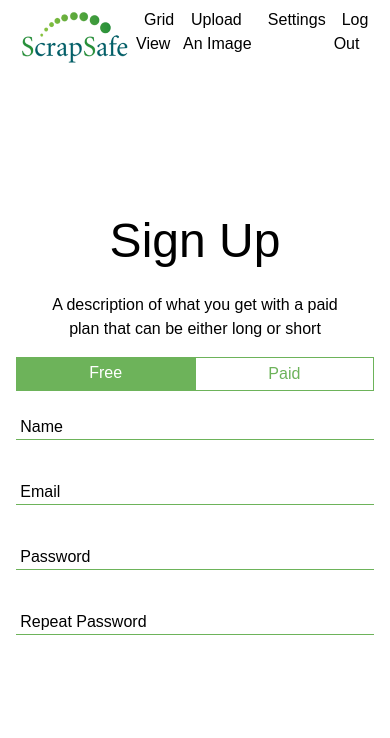
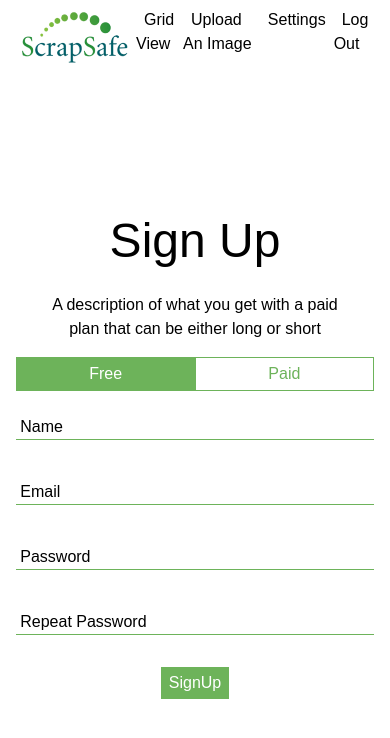
Before and after one commit to TNortnern/scrapsafe-frontend, a Next.js app: page /register in a window 390 px wide. Shown: the top 738 px of the page. Built offline with nearby package versions, Linux system fonts and the light colour scheme.

Commit message:
Responsiveness / resuable components

```diff
--- /dev/null
+++ b/components/FreePaidButton.js
@@ -0,0 +1,27 @@
+import React, { useState } from 'react';
+
+const FreePaidButton = () => {
+  const [active, setActive] = useState('free');
+  return (
+    <div className='flex mt-4 w-full'>
+      <button
+        className={`${
+          active === 'free' ? 'active' : 'inactive'
+        } w-1/2 text-center py-1`}
+        onClick={() => setActive('free')}
+      >
+        Free
+      </button>
+      <button
+        className={`${
+          active === 'paid' ? 'active' : 'inactive'
+        } w-1/2 text-center py-1`}
+        onClick={() => setActive('paid')}
+      >
+        Paid
+      </button>
+    </div>
+  );
+};
+
+export default FreePaidButton;
--- /dev/null
+++ b/components/common/Button.js
@@ -0,0 +1,27 @@
+import React from 'react';
+import PropTypes from 'prop-types';
+
+const Button = ({ children, className, variant, onClick, type }) => {
+  return (
+    <button
+      className={`${variant} ${className}  hover:opacity-75`}
+      type={type}
+      onClick={onClick}
+    >
+      {children}
+    </button>
+  );
+};
+
+Button.propTypes = {
+  variant: PropTypes.string,
+  onClick: PropTypes.func.isRequired,
+  type: PropTypes.string,
+};
+
+Button.defaultProps = {
+  variant: 'btn-green',
+  type: 'button',
+};
+
+export default Button;
--- a/components/common/Input.js
+++ b/components/common/Input.js
@@ -7,7 +7,7 @@ const Input = ({ className, onChange, placeholder, value, type }) => (
     type={type}
     onChange={onChange}
     value={value}
-    className={`border-b border-custom placeholder-black pl-1 ${className}`}
+    className={`border-b border-green-custom placeholder-black pl-1 ${className}`}
   />
 );
 
--- a/pages/index.js
+++ b/pages/index.js
@@ -2,18 +2,31 @@ import React, { useState } from 'react';
 import Layout from '../components/layout/Layout';
 import Input from '../components/common/Input';
 import Wrapper from '../components/layout/Wrapper';
+import Button from '../components/common/Button';
 
 const IndexPage = () => {
   const [upload, setUpload] = useState(null);
+
+  const onChange = (file) => {
+    // var file = this.refs.file.files[0];
+    var reader = new FileReader();
+    var url = reader.readAsDataURL(file[0]);
+
+    reader.onloadend = (e) => {
+      setUpload([e.target.result]);
+    };
+  };
+
   return (
     <Layout>
       <Wrapper>
         <h1 className='text-5xl'>Upload</h1>
 
+        <img className=' max-w-sm' src={upload && upload[0]} />
         <div>
           <label htmlFor='fileUpload'>
             <div>
-              <div className='border border-custom m-4 text-custom px-6 cursor-pointer hover:opacity-75'>
+              <div className='btn-white my-4 cursor-pointer hover:opacity-75 w-36 text-center'>
                 Upload An Image
               </div>
             </div>
@@ -22,15 +35,11 @@ const IndexPage = () => {
             hidden
             id='fileUpload'
             type='file'
-            onChange={(e) => console.log(e.target.files)}
+            onChange={(e) => onChange(e.target.files)}
           />
         </div>
-        {/*
-        <Input ref={inputFile} type='file' id='file' className='hidden' /> */}
 
-        <button className='bg-custom text-white px-6 hover:opacity-75'>
-          Submit
-        </button>
+        <Button>Submit</Button>
       </Wrapper>
     </Layout>
   );
--- a/pages/login.js
+++ b/pages/login.js
@@ -2,6 +2,7 @@ import React, { useState } from 'react';
 import Layout from '../components/layout/Layout';
 import Input from '../components/common/Input';
 import Wrapper from '../components/layout/Wrapper';
+import Button from '../components/common/Button';
 
 const login = () => {
   const [email, setEmail] = useState('');
@@ -12,7 +13,7 @@ const login = () => {
       <Wrapper>
         <h1 className='text-5xl'>Log In</h1>
 
-        <div className='flex flex-col space-y-10 mt-6 w-full'>
+        <div className='flex flex-col space-y-10 mt-6 w-full '>
           <Input
             onChange={(e) => setEmail(e.target.value)}
             className='my-4 px-4'
@@ -28,6 +29,7 @@ const login = () => {
             value={password}
           />
         </div>
+        <Button className='mt-8 hover:opacity-75'>SignUp</Button>
         <p className='mt-6'>Forgot Password</p>
       </Wrapper>
     </Layout>
--- a/pages/register.js
+++ b/pages/register.js
@@ -2,6 +2,7 @@ import React, { useState } from 'react';
 import Layout from '../components/layout/Layout';
 import Input from '../components/common/Input';
 import Wrapper from '../components/layout/Wrapper';
+import FreePaidButton from '../components/FreePaidButton';
 
 const register = () => {
   const [name, setName] = useState('');
@@ -17,10 +18,7 @@ const register = () => {
           A description of what you get with a paid plan that can be either long
           or short
         </p>
-        <div className='flex mt-4 w-full'>
-          <div className='w-1/2 text-center py-1 active'>Free</div>
-          <div className='w-1/2 text-center py-1 inactive'>Paid</div>
-        </div>
+        <FreePaidButton />
         <div className='flex flex-col space-y-10 mt-6 w-full'>
           <Input
             onChange={(e) => setName(e.target.value)}
@@ -46,6 +44,10 @@ const register = () => {
             value={repeatPassword}
           />
         </div>
+
+        <button className='bg-green-custom text-white mt-8 px-2 py-1 hover:opacity-75'>
+          SignUp
+        </button>
       </Wrapper>
     </Layout>
   );
--- a/pages/settings.js
+++ b/pages/settings.js
@@ -1,5 +1,7 @@
 import Layout from '../components/layout/Layout';
 import Wrapper from '../components/layout/Wrapper';
+import FreePaidButton from '../components/FreePaidButton';
+import Button from '../components/common/Button';
 
 const settings = () => {
   return (
@@ -10,14 +12,9 @@ const settings = () => {
           A description of what you get with a paid plan that can be either long
           or short
         </p>
-        <div className='flex mt-6 w-full'>
-          <button className='w-1/2 text-center py-1 active'>Free</button>
-          <button className='w-1/2 text-center py-1 inactive'>Paid</button>
-        </div>
+        <FreePaidButton />
 
-        <button className='bg-custom text-white py-1 w-4/6 mt-10'>
-          Confirm Changes
-        </button>
+        <Button className='w-4/6 mt-10'>Confirm Changes</Button>
       </Wrapper>
     </Layout>
   );
--- a/styles/index.css
+++ b/styles/index.css
@@ -7,28 +7,25 @@ body {
   font-family: 'Rubik', sans-serif;
 }
 .active {
-  background-color: #6db35a;
-  color: white;
+  @apply bg-green-custom text-white;
 }
 
 .inactive {
-  background-color: white;
-  color: #6db35a;
-  border: 1px solid #6db35a;
+  @apply border border-green-custom text-green-custom bg-white;
 }
 
-.border-custom {
-  border-color: #6db35a;
+.inactive:hover {
+  @apply active opacity-75;
 }
 
-.bg-custom {
-  background-color: #6db35a;
+.btn {
+  @apply px-2 py-1;
 }
 
-.text-custom {
-  color: #6db35a;
+.btn-green {
+  @apply btn bg-green-custom text-white;
 }
 
-.w-custom-30 {
-  width: 30%;
+.btn-white {
+  @apply btn bg-white text-green-custom border border-green-custom;
 }
--- a/tailwind.config.js
+++ b/tailwind.config.js
@@ -2,6 +2,9 @@ module.exports = {
   purge: [],
   theme: {
     extend: {
+      colors: {
+        'green-custom': '#6db35a',
+      },
       width: {
         '3-10': '30%',
       },
```
